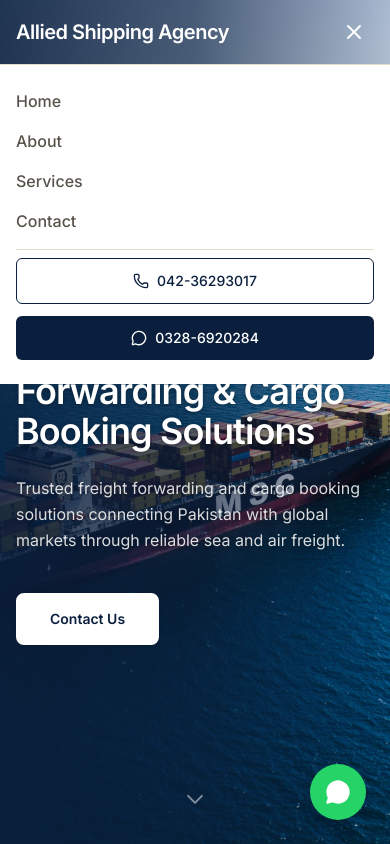
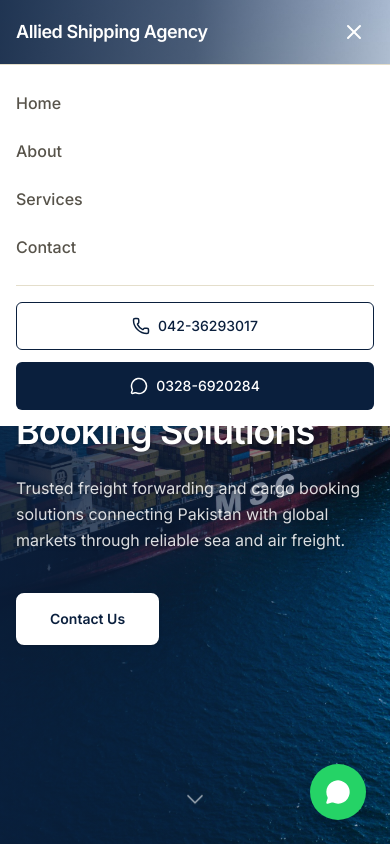
Before and after one commit to Mairaarshad19/allied-shipping-website, a Next.js app: page / in a window 390 px wide. Both pictures are taken after a click on the button "Open menu". Shown: the top 844 px of the page. Built offline with nearby package versions, Linux system fonts and the light colour scheme.

Commit message:
Navbar mobile setup

```diff
--- a/components/Header.tsx
+++ b/components/Header.tsx
@@ -21,12 +21,23 @@
     const handleScroll = () => {
       setScrolled(window.scrollY > 80);
     };
-    // Check if we're on the homepage (hero with video exists)
     setIsHomeHero(window.location.pathname === "/");
     handleScroll();
     window.addEventListener("scroll", handleScroll, { passive: true });
     return () => window.removeEventListener("scroll", handleScroll);
   }, []);
+
+  /* Lock body scroll when mobile menu is open */
+  useEffect(() => {
+    if (menuOpen) {
+      document.body.style.overflow = "hidden";
+    } else {
+      document.body.style.overflow = "";
+    }
+    return () => {
+      document.body.style.overflow = "";
+    };
+  }, [menuOpen]);
 
   return (
     <header
@@ -37,17 +48,18 @@
       }`}
     >
       <Container className="flex items-center justify-between py-3 md:py-4">
-        {/* Logo */}
+        {/* Logo — truncate on smallest screens to avoid overflow */}
         <Link
           href="/"
-          className={`text-xl font-semibold tracking-tight transition-colors duration-500 ${
+          className={`text-lg sm:text-xl font-semibold tracking-tight truncate max-w-[55vw] sm:max-w-none transition-colors duration-500 ${
             isHomeHero && !scrolled ? "text-white" : "text-navy-primary"
           }`}
+          aria-label="Allied Shipping Agency — Home"
         >
           Allied Shipping Agency
         </Link>
 
-        {/* Desktop nav + buttons */}
+        {/* Desktop nav + buttons (unchanged) */}
         <div className="hidden md:flex items-center gap-8">
           <nav className="flex items-center gap-8">
             {NAV_LINKS.map((link) => (
@@ -65,10 +77,14 @@
             ))}
           </nav>
 
-          <div className={`flex items-center gap-3 pl-8 transition-colors duration-500 ${
-            isHomeHero && !scrolled ? "border-l border-white/20" : "border-l border-border"
-          }`}>
-             <a
+          <div
+            className={`flex items-center gap-3 pl-8 transition-colors duration-500 ${
+              isHomeHero && !scrolled
+                ? "border-l border-white/20"
+                : "border-l border-border"
+            }`}
+          >
+            <a
               href="tel:04236293017"
               className={`inline-flex items-center gap-2 rounded-lg border px-4 py-2 text-sm font-medium transition-all duration-500 ${
                 isHomeHero && !scrolled
@@ -99,7 +115,7 @@
         <button
           type="button"
           onClick={() => setMenuOpen((prev) => !prev)}
-          className={`md:hidden p-2 transition-colors duration-500 ${
+          className={`md:hidden flex items-center justify-center h-10 w-10 shrink-0 transition-colors duration-500 ${
             isHomeHero && !scrolled ? "text-white" : "text-navy-primary"
           }`}
           aria-label={menuOpen ? "Close menu" : "Open menu"}
@@ -109,43 +125,52 @@
         </button>
       </Container>
 
-      {/* Mobile menu overlay */}
-      {menuOpen && (
-        <div className="md:hidden border-t border-border bg-white">
-          <Container className="py-6 space-y-4">
-            <nav className="flex flex-col gap-4">
+      {/* Mobile menu overlay — smooth slide + fade */}
+      <div
+        className={`md:hidden overflow-hidden transition-all duration-300 ease-in-out ${
+          menuOpen
+            ? "max-h-[500px] opacity-100"
+            : "max-h-0 opacity-0 pointer-events-none"
+        }`}
+      >
+        <div className="border-t border-border bg-white shadow-xl">
+          <Container className="py-4 sm:py-6 space-y-4">
+            {/* Navigation links */}
+            <nav className="flex flex-col gap-1">
               {NAV_LINKS.map((link) => (
                 <Link
                   key={link.href}
                   href={link.href}
                   onClick={() => setMenuOpen(false)}
-                  className="text-base font-medium text-body transition-colors hover:text-navy-primary"
+                  className="flex items-center min-h-[44px] text-base font-medium text-body transition-colors hover:text-navy-primary rounded-lg px-3 -mx-3 hover:bg-beige-warm/60"
                 >
                   {link.label}
                 </Link>
               ))}
             </nav>
-            <div className="flex flex-col gap-3 pt-2 border-t border-border">
+
+            {/* Contact buttons */}
+            <div className="flex flex-col gap-3 pt-4 border-t border-border">
               <a
                 href="tel:04236293017"
-                className="inline-flex items-center justify-center gap-2 rounded-md border border-navy-primary px-4 py-3 text-sm font-medium text-navy-primary transition-colors hover:bg-navy-primary hover:text-white"
+                className="inline-flex items-center justify-center gap-2 rounded-md border border-navy-primary min-h-[48px] px-4 text-sm font-medium text-navy-primary transition-colors hover:bg-navy-primary hover:text-white"
               >
-                <Phone size={16} />
+                <Phone size={18} />
                 042-36293017
               </a>
               <a
                 href="https://wa.me/923286920284"
                 target="_blank"
                 rel="noopener noreferrer"
-                className="inline-flex items-center justify-center gap-2 rounded-md bg-navy-primary px-4 py-3 text-sm font-medium text-white transition-colors hover:bg-navy-secondary"
+                className="inline-flex items-center justify-center gap-2 rounded-md bg-navy-primary min-h-[48px] px-4 text-sm font-medium text-white transition-colors hover:bg-navy-secondary"
               >
-                <MessageCircle size={16} />
+                <MessageCircle size={18} />
                 0328-6920284
               </a>
             </div>
           </Container>
         </div>
-      )}
+      </div>
     </header>
   );
 }
```
